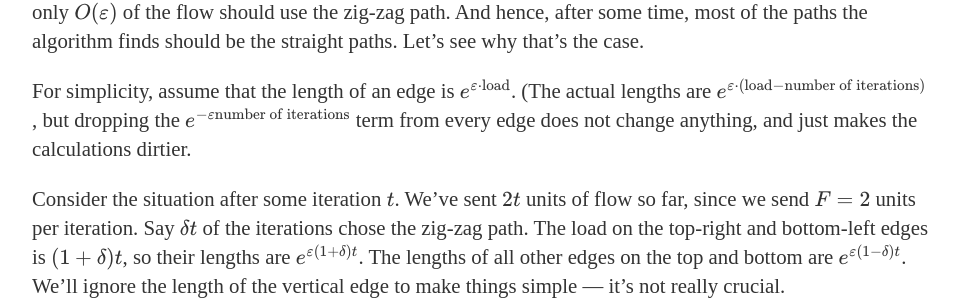
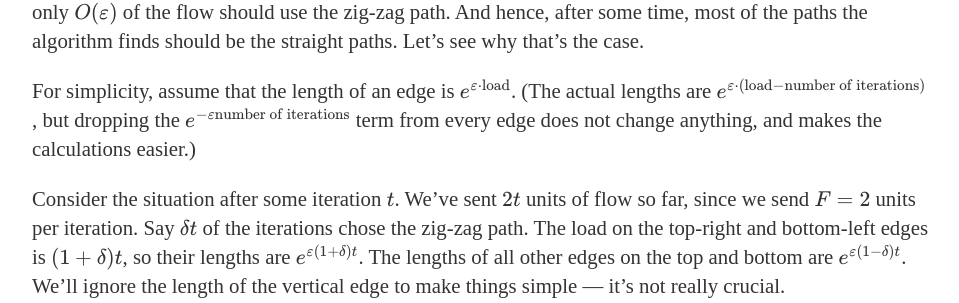
Before and after one commit to cmualgos/cmualgos.github.io, a Jekyll site: the page built from _posts/2018-10-05-mw-and-flows.md, in a window 1280 px wide and 900 px high, scrolled down 3611 px. Shown: the part 353-656 px from the top of the window, without its empty margins (160-1119 px from the left). Built offline with Jekyll 4.4.1, drawn with Linux system fonts in a browser that asks for light colours; formulas are drawn with MathJax 3.

Commit message:
Discussion of example

```diff
--- a/_posts/2018-10-05-mw-and-flows.md
+++ b/_posts/2018-10-05-mw-and-flows.md
@@ -160,7 +160,7 @@ For simplicity, assume that the length of an edge is $e^{\varepsilon
 \cdot \text{load}}$. (The actual lengths are $e^{\varepsilon \cdot
 \text{(load} - \text{number of iterations)} }$, but dropping the $e^{-
 \varepsilon \text{number of iterations}}$ term from every edge does not
-change anything, and just makes the calculations dirtier.
+change anything, and makes the calculations easier.)
 
 Consider the situation after some iteration $t$. We've sent $2t$ units
 of flow so far, since we send $F = 2$ units per iteration. Say $\delta
```
